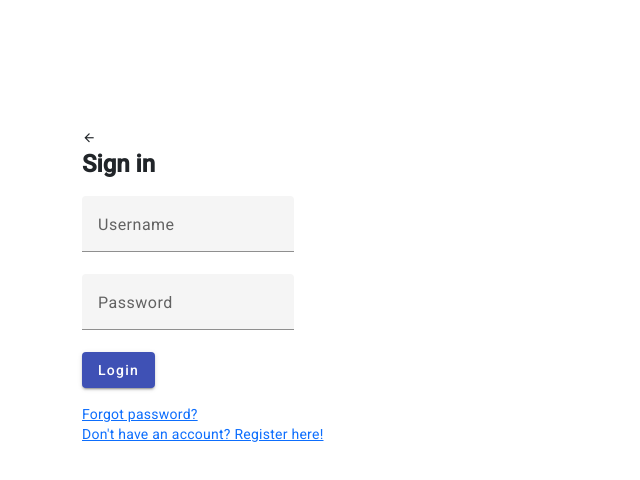
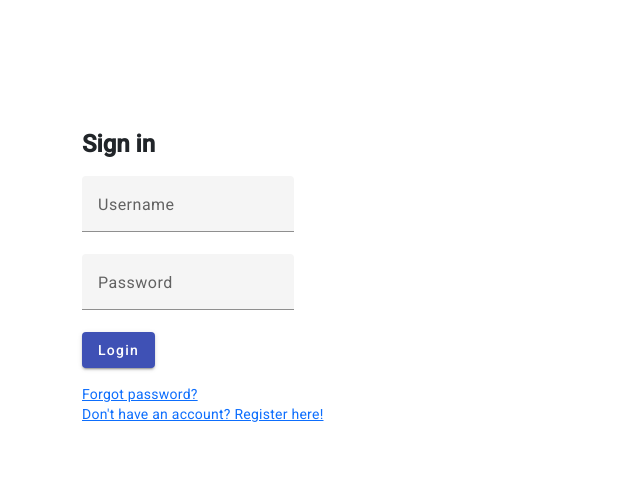
Before and after one commit to mateidumitru1/Licenta, an Angular app in the folder frontend/: page /login in a window 1280 px wide. Shown: the top 480 px of the page, without its empty margins (0-640 px from the left). Built offline with nearby package versions, Linux system fonts and the light colour scheme.

Commit message:
Add routes to routing.module

```diff
--- /dev/null
+++ b/frontend/src/app/app-routing.module.ts
@@ -0,0 +1,20 @@
+import {NgModule} from "@angular/core";
+import {RouterModule, Routes} from "@angular/router";
+import {LoginComponent} from "./login/login.component";
+import {RegisterComponent} from "./register/register.component";
+import {ForgotPasswordComponent} from "./forgot-password/forgot-password.component";
+
+const appRoutes: Routes = [
+  { path: 'login', component: LoginComponent },
+  { path: 'register', component: RegisterComponent },
+  { path: 'forgot-password', component: ForgotPasswordComponent },
+  { path: '', redirectTo: '/login', pathMatch: 'full'}
+];
+
+@NgModule({
+  imports: [RouterModule.forRoot(appRoutes)],
+  exports: [RouterModule],
+})
+export class AppRoutingModule {
+
+}
--- a/frontend/src/app/app.module.ts
+++ b/frontend/src/app/app.module.ts
@@ -1,6 +1,5 @@
 import { NgModule } from '@angular/core';
 import {BrowserModule, DomSanitizer} from '@angular/platform-browser';
-import {RouterModule, Routes} from '@angular/router';
 
 import { AppComponent } from './app.component';
 import { LoginComponent } from './login/login.component';
@@ -12,13 +11,9 @@ import {MatButtonModule} from "@angular/material/button";
 import { RegisterComponent } from './register/register.component';
 import { ForgotPasswordComponent } from './forgot-password/forgot-password.component';
 import {MatIconModule, MatIconRegistry} from "@angular/material/icon";
+import {AppRoutingModule} from "./app-routing.module";
 
-const appRoutes: Routes = [
-  { path: 'login', component: LoginComponent },
-  { path: 'register', component: RegisterComponent },
-  { path: 'forgot-password', component: ForgotPasswordComponent },
-  { path: '', redirectTo: '/login', pathMatch: 'full'}
-];
+
 
 @NgModule({
   declarations: [
@@ -31,10 +26,10 @@ const appRoutes: Routes = [
     BrowserModule,
     BrowserAnimationsModule,
     FormsModule,
+    AppRoutingModule,
     MatFormFieldModule,
     MatInputModule,
     MatButtonModule,
-    RouterModule.forRoot(appRoutes),
     MatIconModule
   ],
   providers: [],
--- a/frontend/src/app/login/login.component.html
+++ b/frontend/src/app/login/login.component.html
@@ -1,7 +1,4 @@
 <div class="container-sm">
-  <div>
-    <span class="mdi mdi-arrow-left" routerLink="/home"></span>
-  </div>
   <h1><b>Sign in</b></h1>
   <mat-form-field>
     <mat-label>Username</mat-label>
```
